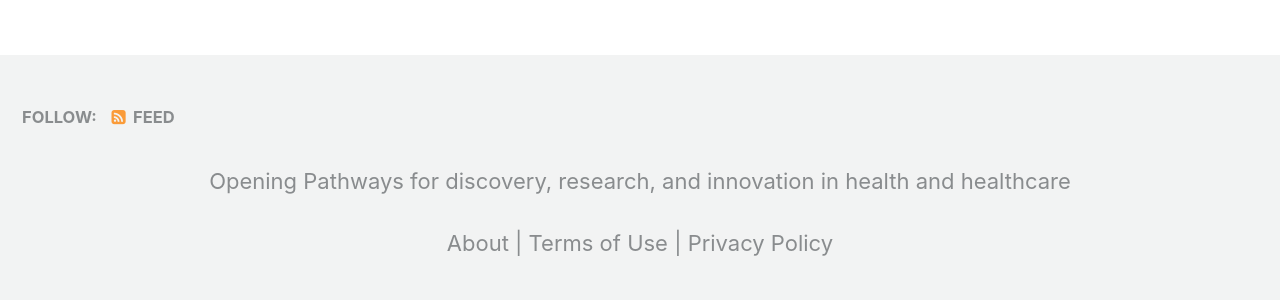
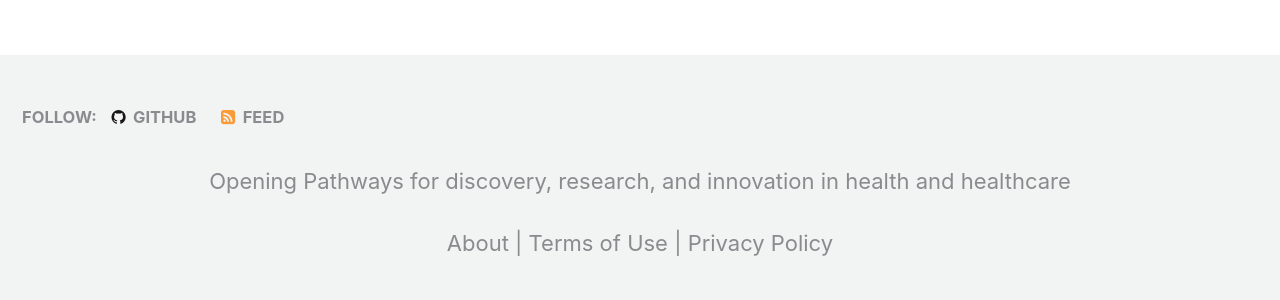
Before and after one commit to danamlewis/research, a Jekyll site: the page built from index.html, in a window 1280 px wide and 900 px high, scrolled down 707 px. Shown: the part 567-867 px from the top of the window. Built offline with Jekyll 4.4.1, drawn with Linux system fonts in a browser that asks for light colours.

Commit message:
Add github

```diff
--- a/_config.yml
+++ b/_config.yml
@@ -16,6 +16,8 @@ description              : "Opening pathways for discovery, research, and innova
 url                      : https://danamlewis.github.io # the base hostname & protocol for your site e.g. "https://mmistakes.github.io"
 baseurl                  : /research # the subpath of your site, e.g. "/blog"
 repository               : danamlewis/research # GitHub username/repo-name e.g. "mmistakes/minimal-mistakes"
+author:
+  github                 : https://github.com/opening-pathways
 teaser                   : # path of fallback teaser image, e.g. "/assets/images/500x300.png"
 # breadcrumbs            : false # true, false (default)
 words_per_minute         : 200
```
